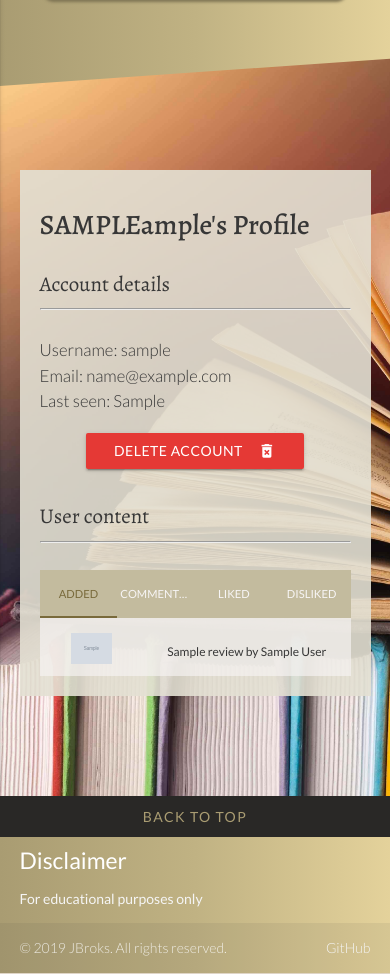
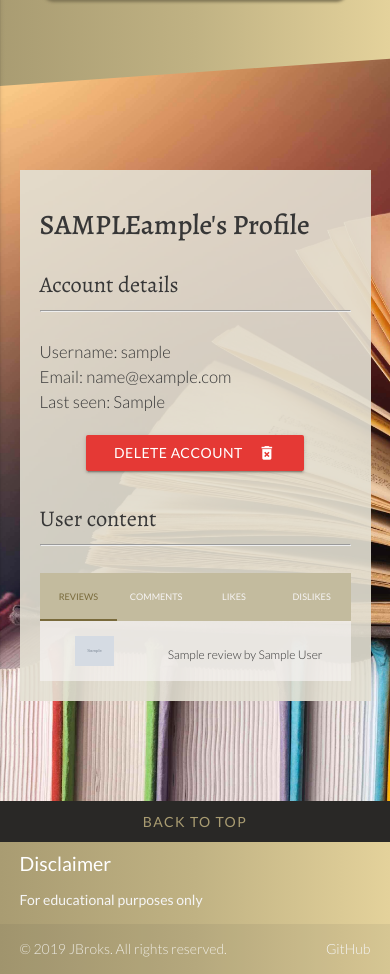
Before and after one commit to JBroks/booksy-reviews, a Flask app: a page that uses templates/profile.html in a window 390 px wide. Shown: the part 114-1088 px from the top of the page. Run offline with Flask 2, Linux system fonts and the light colour scheme; a user stored in the database is signed in; grey boxes marked "Sample" are stand-in pictures; a database or web service that is not in the repository returns one stand-in record (values such as "Sample title"); data that the repository does not hold is empty; some libraries are stand-ins or nearby versions.

Commit message:
Profile fonts and padding adjustment (tabs)

```diff
--- a/static/css/style.css
+++ b/static/css/style.css
@@ -11,6 +11,11 @@ body,
 .profile-review-title a {
     font-family: "Lato", sans-serif;
     color: #373737;
+}
+
+.profile-review-title a {
+    font-weight: 100;
+    font-size: 16px;
 }
 
 h3 {
@@ -35,6 +40,12 @@ h4 {
 
 nav .brand-logo {
     font-size: 2.5rem;
+}
+
+/* Welcome section fort styling */
+
+.welcome-section p {
+    font-size: 1.2rem;
 }
 
 /* Break words in a card if too long */
@@ -513,7 +524,7 @@ textarea.comments-textarea:focus:not([readonly]) {
 }
 
 .user-content-item {
-    padding: 7px 0;
+    padding: 10px 5px;
 }
 
 /* TABS */
@@ -524,6 +535,7 @@ ul.tabs {
 
 .tabs .tab a {
     color: #f7f5f5;
+    font-size: 16px;
 }
 
 .tabs .tab a.active,
@@ -650,11 +662,15 @@ main {
     }
 
     h4 {
-        font-size: 1.5rem;
+        font-size: 1.6rem;
+    }
+
+    h5 {
+        font-size: 1.4rem;
     }
 
     .tabs .tab a {
-        font-size: 0.8rem;
+        font-size: 0.65rem;
         padding: 0 3px;
     }
 
--- a/templates/profile.html
+++ b/templates/profile.html
@@ -44,10 +44,10 @@
 
                 <ul class="tabs">
 
-                    <li class="tab col s3"><a href="#tab1">Added</a></li>
-                    <li class="tab col s3"><a href="#tab2">Commented</a></li>
-                    <li class="tab col s3"><a href="#tab3">Liked</a></li>
-                    <li class="tab col s3"><a href="#tab4">Disliked</a></li>
+                    <li class="tab col s3"><a href="#tab1">Reviews</a></li>
+                    <li class="tab col s3"><a href="#tab2">Comments</a></li>
+                    <li class="tab col s3"><a href="#tab3">Likes</a></li>
+                    <li class="tab col s3"><a href="#tab4">Dislikes</a></li>
 
                 </ul>
 
@@ -62,8 +62,8 @@
                         <div class="col m6 s8 center-on-small-only profile-review-title"><a href="{{url_for('view_review', review_id=review._id)}}">{{ review.title }} by {{ review.author }}</a></div>
 
                         <!-- Edit and delete review buttons -->
-                        <div class="col m2 s6 center hide-on-small-only user-reviews"><a href="{{url_for('edit_review', review_id=review._id)}}">Edit</a></div>
-                        <div class="col m2 s6 center hide-on-small-only user-reviews delete-btn"><a onclick="confirmDel(event)" href="{{url_for('delete_review', review_id=review._id)}}">Delete</a></div>
+                        <div class="col m2 center hide-on-small-only user-reviews"><a href="{{url_for('edit_review', review_id=review._id)}}">Edit</a></div>
+                        <div class="col m2 center hide-on-small-only user-reviews delete-btn"><a onclick="confirmDel(event)" href="{{url_for('delete_review', review_id=review._id)}}">Delete</a></div>
 
                     </div>
 
```
